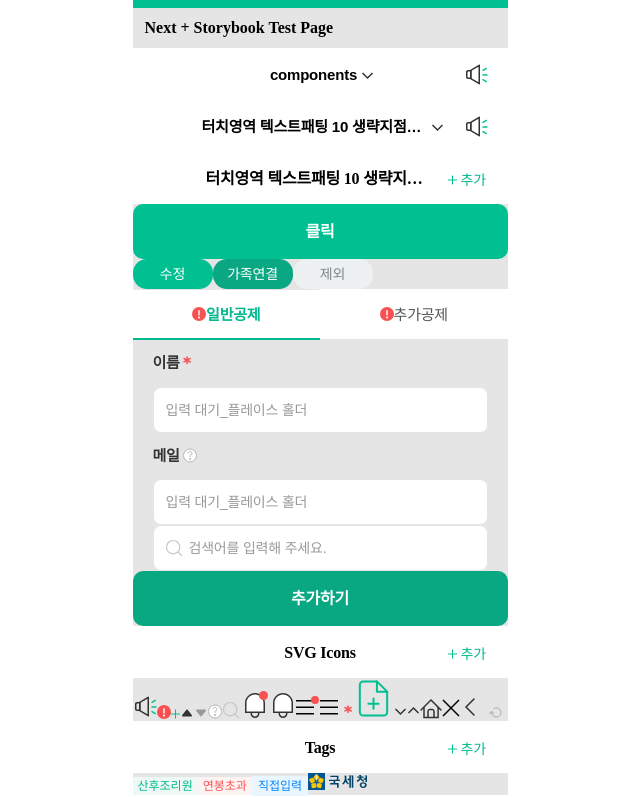
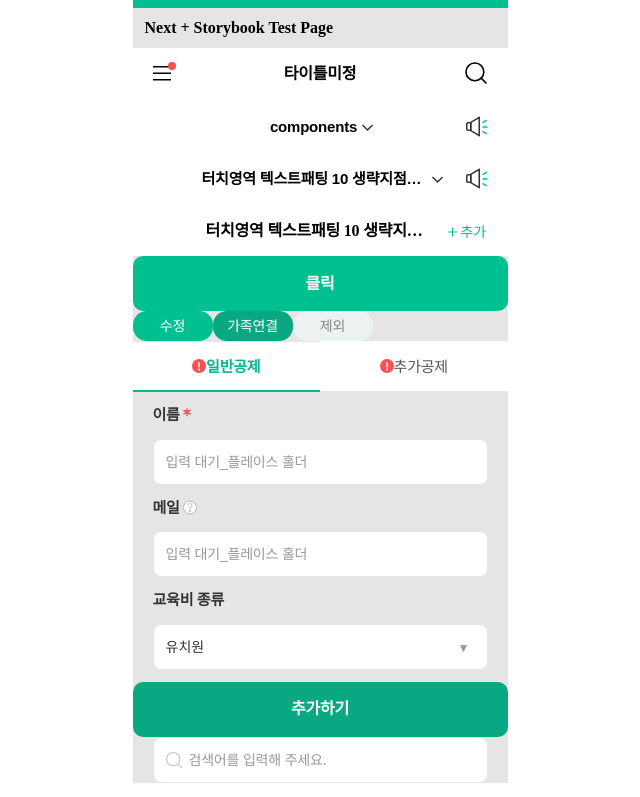
Before and after one commit to yurim45/practice-storybook, a Next.js app: page / in a window 1280 px wide. Shown: the top 797 px of the page, without its empty margins (320-960 px from the left). Built offline with nearby package versions, Linux system fonts and the light colour scheme; a web font is replaced by a local one.

Commit message:
add: TopCommon

```diff
--- /dev/null
+++ b/src/components/common/Selet/Select.tsx
@@ -0,0 +1,81 @@
+import React from 'react';
+import styled from 'styled-components';
+import { UseFormRegisterReturn } from 'react-hook-form';
+import { inputStyle } from '@styles/variable';
+import { theme } from '@styles/theme';
+
+type TField = {
+	id: number;
+	value: string;
+	name: string;
+};
+
+type TSelect = {
+	register: UseFormRegisterReturn;
+	title: string;
+	data: any;
+	placeholder?: string;
+	disabled?: boolean;
+};
+
+const Select = ({ register, title, data, disabled }: TSelect): JSX.Element => {
+	const formattedDatas: TField[] =
+		data &&
+		data.map((data: any) => {
+			return {
+				id: data.id,
+				value: data.value,
+				name: data.name,
+			};
+		});
+
+	return (
+		<Inner>
+			<Title>{title}</Title>
+			<SelectItem disabled={disabled} {...register}>
+				<option value={'default'}>선택해주세요.</option>
+				{formattedDatas?.map((item: any) => (
+					<option value={item.value} key={item.id} disabled={item.id === '0'}>
+						{item.name}
+					</option>
+				))}
+			</SelectItem>
+			<span>▼</span>
+		</Inner>
+	);
+};
+
+export default Select;
+
+const Inner = styled.div`
+	width: 335px;
+	margin: auto;
+
+	span {
+		position: relative;
+		top: -28px;
+		right: -305px;
+		width: 0;
+		color: ${({ theme }) => theme.colors.txt999};
+		z-index: 2;
+	}
+`;
+
+const Title = styled.div`
+	padding: 12px 3px 12px 0;
+	color: ${({ theme }) => theme.colors.txt333};
+	font-size: 15px;
+	font-weight: 600;
+	line-height: 150%;
+	letter-spacing: -0.2px;
+`;
+
+const SelectItem = styled.select`
+	${inputStyle()};
+	background: ${(props) => (props.disabled ? '#F8F8F8' : '#ffffff')};
+	color: ${(props) => props.disabled && theme.colors.txt999};
+
+	option {
+		background: lightcoral;
+	}
+`;
--- /dev/null
+++ b/src/components/common/TopCommon/TopCommon.tsx
@@ -0,0 +1,61 @@
+import React, { useState } from 'react';
+import styled from 'styled-components';
+import {
+	IconNotice,
+	IconOpenArrow,
+	IconSearch,
+	IconTopMenu,
+} from '@components/icons';
+import { flex, title03 } from '../../../styles/variable';
+
+type SubMainTopProps = {
+	title: string;
+};
+
+const TopCommon = ({ title }: SubMainTopProps) => {
+	const [open, setOpen] = useState<boolean>(true);
+
+	return (
+		<SubMain>
+			<button>
+				<IconTopMenu on={true} />
+			</button>
+			<button className="title" onClick={() => setOpen(!open)}>
+				<h2>{title}</h2>
+			</button>
+			<button>
+				<IconSearch width={24} color="black" />
+			</button>
+		</SubMain>
+	);
+};
+
+export default TopCommon;
+
+const SubMain = styled.div`
+	${flex()};
+	width: 375px;
+	height: 52px;
+	padding: 0 20px;
+	background: ${({ theme }) => theme.colors.white};
+
+	.title {
+		width: 245px;
+		height: 52px;
+		margin: auto;
+		padding: 12px 4px;
+		${title03()};
+		line-height: 0.5;
+		overflow: hidden;
+		white-space: nowrap;
+		text-overflow: ellipsis;
+	}
+`;
+
+const IconWrapper = styled.button`
+	position: relative;
+	top: -39px;
+	right: -331px;
+	width: 13px;
+	line-height: 0.5;
+`;
--- a/src/components/common/index.ts
+++ b/src/components/common/index.ts
@@ -1,5 +1,7 @@
 import TabMenu from './TabMenu/TabMenu';
+import TopCommon from './TopCommon/TopCommon';
 import SubMainTop from './SubMainTop/SubMainTop';
 import SubPageTitle from './SubPageTitle/SubPageTitle';
+import Select from './Selet/Select';
 
-export { TabMenu, SubMainTop, SubPageTitle };
+export { TabMenu, TopCommon, SubMainTop, SubPageTitle, Select };
--- a/src/data/userInfo/userInfo.ts
+++ b/src/data/userInfo/userInfo.ts
@@ -7,7 +7,7 @@ const CLEAR = 'CLEAR';
 // 액션 생성 함수
 export const getUserInfo = (value: string) => {
 	return (dispatch: any) => {
-		dispatch({ type: ADD_USER_INFO, data: value });
+		dispatch({ type: ADD_USER_INFO, payload: value });
 	};
 };
 
@@ -37,7 +37,11 @@ export const userInfo = (
 			const nextId = state?.length > 0 ? state?.length + 1 : 1;
 			return [
 				...state,
-				{ id: nextId, name: action?.data?.name, email: action?.data?.email },
+				{
+					id: nextId,
+					name: action?.payload?.name,
+					email: action?.payload?.email,
+				},
 			];
 		case CLEAR:
 			return INITIAL_STATE;
--- a/src/pages/index.tsx
+++ b/src/pages/index.tsx
@@ -22,7 +22,13 @@ import {
 	IconRefresh,
 } from '@components/icons/index';
 import { TagListCategory, TagNts, TagUserEdit } from '@components/tags';
-import { SubMainTop, SubPageTitle, TabMenu } from '@components/common/index';
+import {
+	Select,
+	TopCommon,
+	SubMainTop,
+	SubPageTitle,
+	TabMenu,
+} from '@components/common/index';
 import { Button, TextInput, SearchInput } from '@elem/index';
 import { getUserInfo } from '@data/userInfo/userInfo';
 import { useForm } from 'react-hook-form';
@@ -39,6 +45,7 @@ const Home: NextPage = () => {
 			name: '',
 			email: '',
 			search: '',
+			eduCd: '01',
 		},
 	});
 
@@ -60,6 +67,7 @@ const Home: NextPage = () => {
 			<Main>
 				<h1>Next + Storybook Test Page</h1>
 				<section>
+					<TopCommon title="타이틀미정" />
 					<SubMainTop title="components" />
 					<SubMainTop title="터치영역 텍스트패팅 10 생략지점점점점" />
 					<SubPageTitle title="터치영역 텍스트패팅 10 생략지점점점점생략지점점점점" />
@@ -111,7 +119,19 @@ const Home: NextPage = () => {
 							placeholder="입력 대기_플레이스 홀더"
 							iconHelp={true}
 						/>
-						<SearchInput register={register('search')} />
+						<Select
+							register={register('eduCd')}
+							title="교육비 종류"
+							data={[
+								{ id: '1', value: '01', name: '유치원' },
+								{ id: '2', value: '02', name: '초중고등학교' },
+								{ id: '3', value: '03', name: '대학교' },
+								{ id: '4', value: '04', name: '대학원' },
+								{ id: '5', value: '05', name: '현장체험학습비' },
+								{ id: '6', value: '06', name: '교복구입' },
+								{ id: '7', value: '07', name: '장애인특수교육비' },
+							]}
+						/>
 						<Button
 							label="추가하기"
 							type="submit"
@@ -120,6 +140,7 @@ const Home: NextPage = () => {
 							radius={10}
 						/>
 					</form>
+					<SearchInput register={register('search')} />
 
 					<SubPageTitle title="SVG Icons" />
 					<IconNotice />
@@ -174,11 +195,6 @@ const Main = styled.main`
 	}
 `;
 
-const ButtonWrapper = styled.div`
-	margin: auto;
-	width: 100%;
-`;
-
 const TabMenuWrapper = styled.div`
 	margin: auto;
 	width: 100%;
--- a/src/styles/theme.ts
+++ b/src/styles/theme.ts
@@ -30,6 +30,7 @@ const colors = {
 	bgColor2: '#e5e5e5',
 	mainBgColor: '#EEEEEE',
 	white: '#ffffff',
+	black: '#000000',
 	borderColor: '#E5E5E5',
 };
 
```
Also changed, not shown: 2 other files (tests, documents, lock files or other folders).
